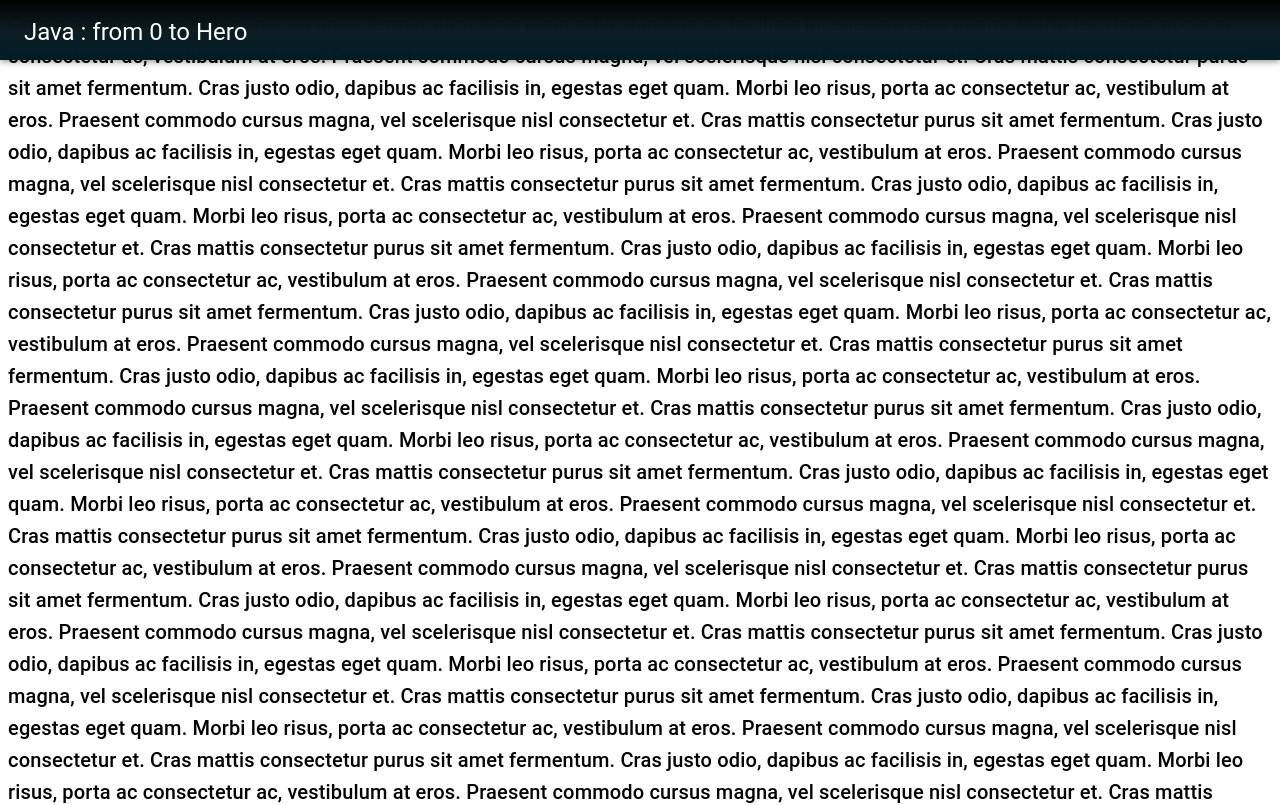
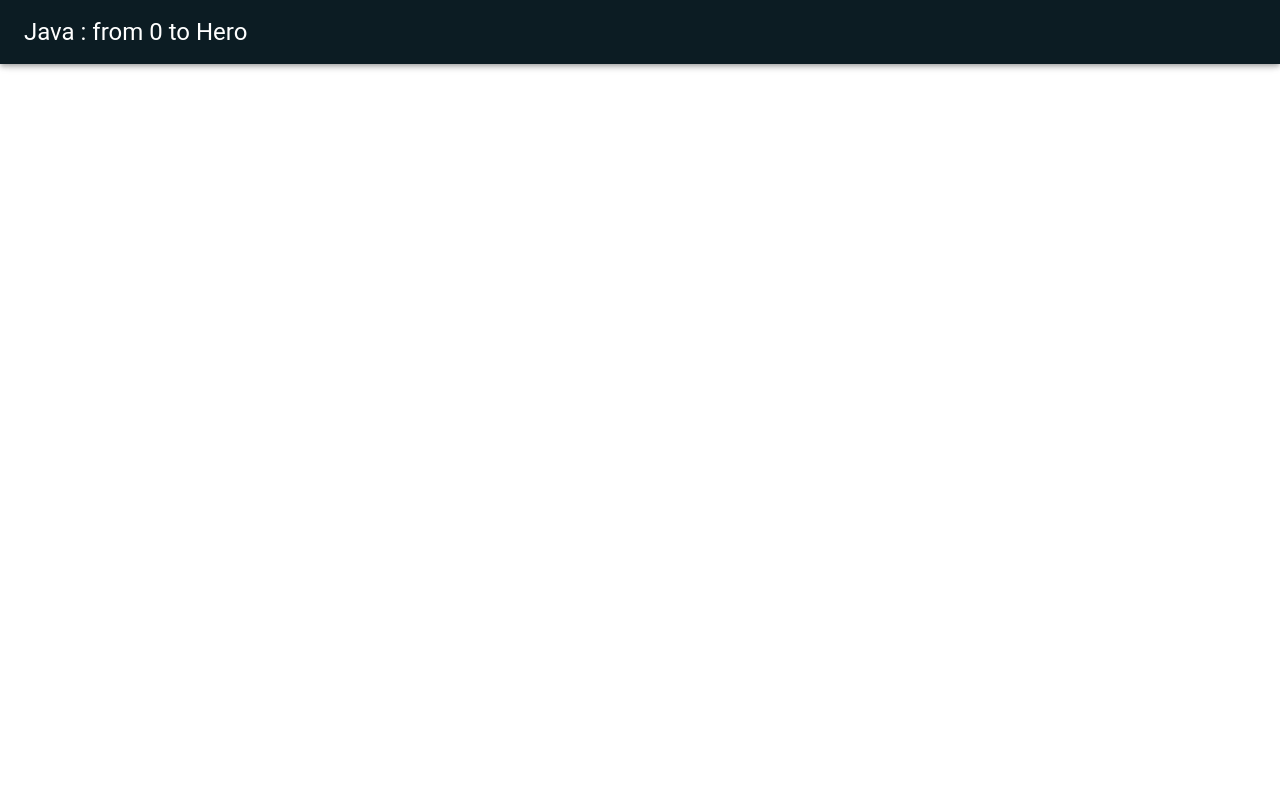
Before and after one commit to just1programmer/learn-java-the-fun-way, a React (Create React App) app in the folder learn-java-the-fun-way/: page / in a window 1280 px wide. Shown: the top 805 px of the page. Built offline with nearby package versions, Linux system fonts and the light colour scheme.

Commit message:
Created dark & light theme , plus invisible distancer so we can see the content under the header .

```diff
--- a/learn-java-the-fun-way/src/components/App.js
+++ b/learn-java-the-fun-way/src/components/App.js
@@ -81,21 +81,16 @@
 import Sign_up from '../pages/sign-up'
 import Header from './ui/Header'
 import { Typography } from '@material-ui/core'
-
+import { ThemeProvider } from '@material-ui/styles'
+import theme from './ui/Theme'
 
 const App = ()=> {
     return(
         <Router>
             {/*Here we will use a Header component */}
-            <Header/>
-            <Typography variant='h6'> {[...new Array(120)]
-            .map(
-              () => `Cras mattis consectetur purus sit amet fermentum.
-Cras justo odio, dapibus ac facilisis in, egestas eget quam.
-Morbi leo risus, porta ac consectetur ac, vestibulum at eros.
-Praesent commodo cursus magna, vel scelerisque nisl consectetur et.`,
-            )
-            .join('\n')}</Typography>
+            <ThemeProvider theme={theme}>
+                <Header/>
+            </ThemeProvider>
 
             <Routes>
                 <Route path="/"/>
--- a/learn-java-the-fun-way/src/components/ui/Header.js
+++ b/learn-java-the-fun-way/src/components/ui/Header.js
@@ -4,6 +4,8 @@
 import { Typography } from '@material-ui/core'
 import { useScrollTrigger } from '@material-ui/core'
 import { Slide } from '@material-ui/core'
+import  {makeStyles} from '@material-ui/styles'
+import theme from './Theme'
 
 function HideOnScroll(props) {
   const { children, window } = props;
@@ -36,26 +38,31 @@
 }
 */
 
+const useStyles = makeStyles(theme => ({
+
+  toolbarMargin : {
+    ...theme.mixins.toolbar
+  }
+}))
+
+
 function Header() {
 
-  const style= {
-    background: 'linear-gradient(#000000,#0c1c23,#001c23)',
-    height: '60px',
-    opacity:'0.993'
-    // boxShadow: '0px 10px 13px -7px #000000, 5px 5px 15px 5px rgba(0,0,0,0)'
 
-  }
+  const classes = useStyles();
 
   return (
 
+    <React.Fragment>
      <HideOnScroll>
-      <AppBar style={style}>
+      <AppBar color="primary">
       <Toolbar>
           <Typography variant='h5'>Java : from 0 to Hero</Typography>
       </Toolbar>
       </AppBar>
       </HideOnScroll>
-
+      <div className={classes.toolbarMargin}/>
+    </React.Fragment>
 
   )
 }
--- /dev/null
+++ b/learn-java-the-fun-way/src/components/ui/Theme.js
@@ -0,0 +1,30 @@
+import { green } from '@material-ui/core/colors'
+import {createMuiTheme} from '@material-ui/core/styles'
+
+const darkBlue = "#0c1c23"
+const lightBlue = "#C2FAF8"
+const ThemeReadColor = "#107896"
+const theme=createMuiTheme({
+    palette:{
+        common:{
+            dark:`${darkBlue}`,
+            light: `${lightBlue}`
+        },
+        primary:{
+            main:`${darkBlue}`
+        },
+        secondary : {
+            main: `${lightBlue}`
+        }
+
+
+    },
+    typography :{
+            h6 : {
+                fontSize: '48px',
+                color: `${ThemeReadColor}`
+            }
+    }
+})
+
+export default theme
```
